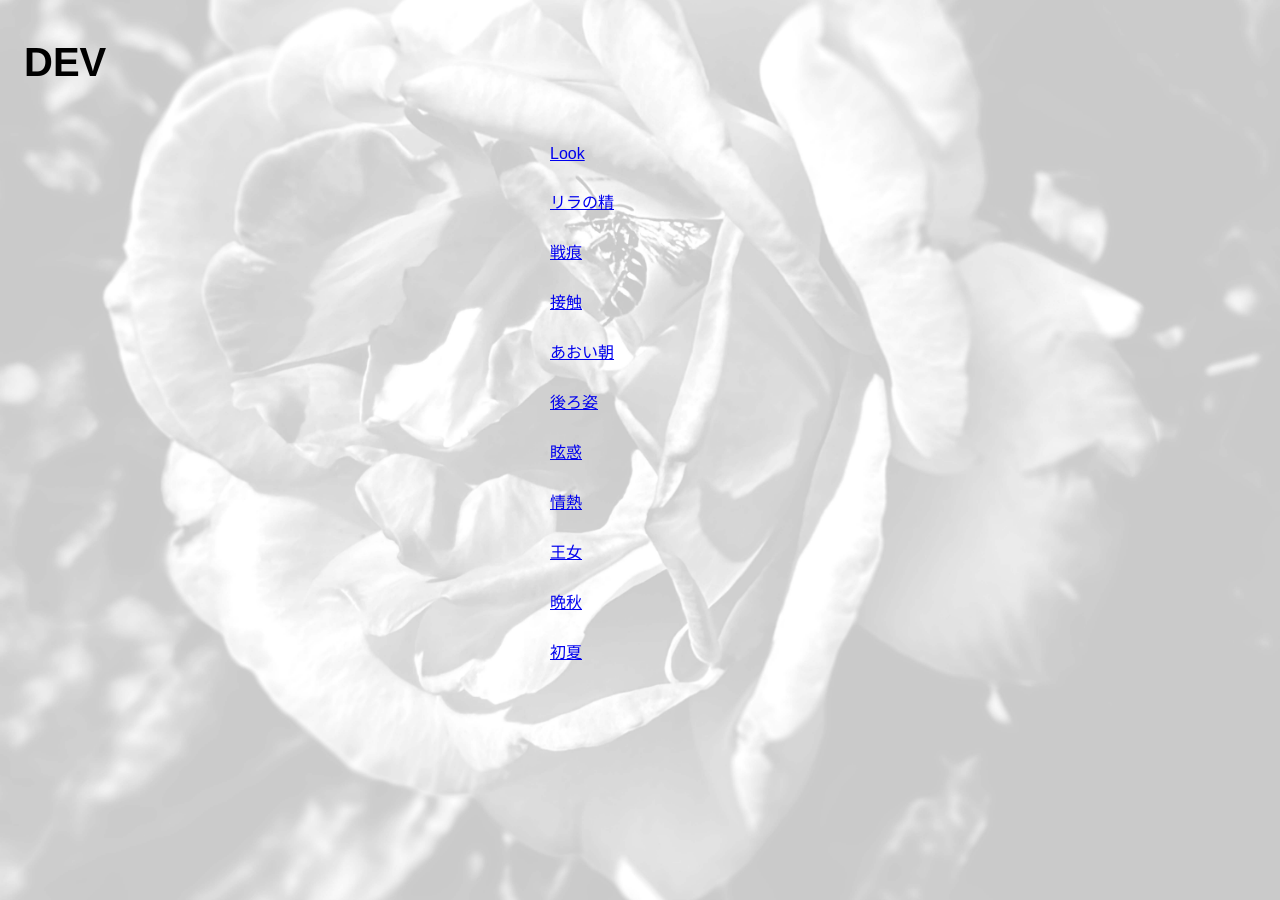
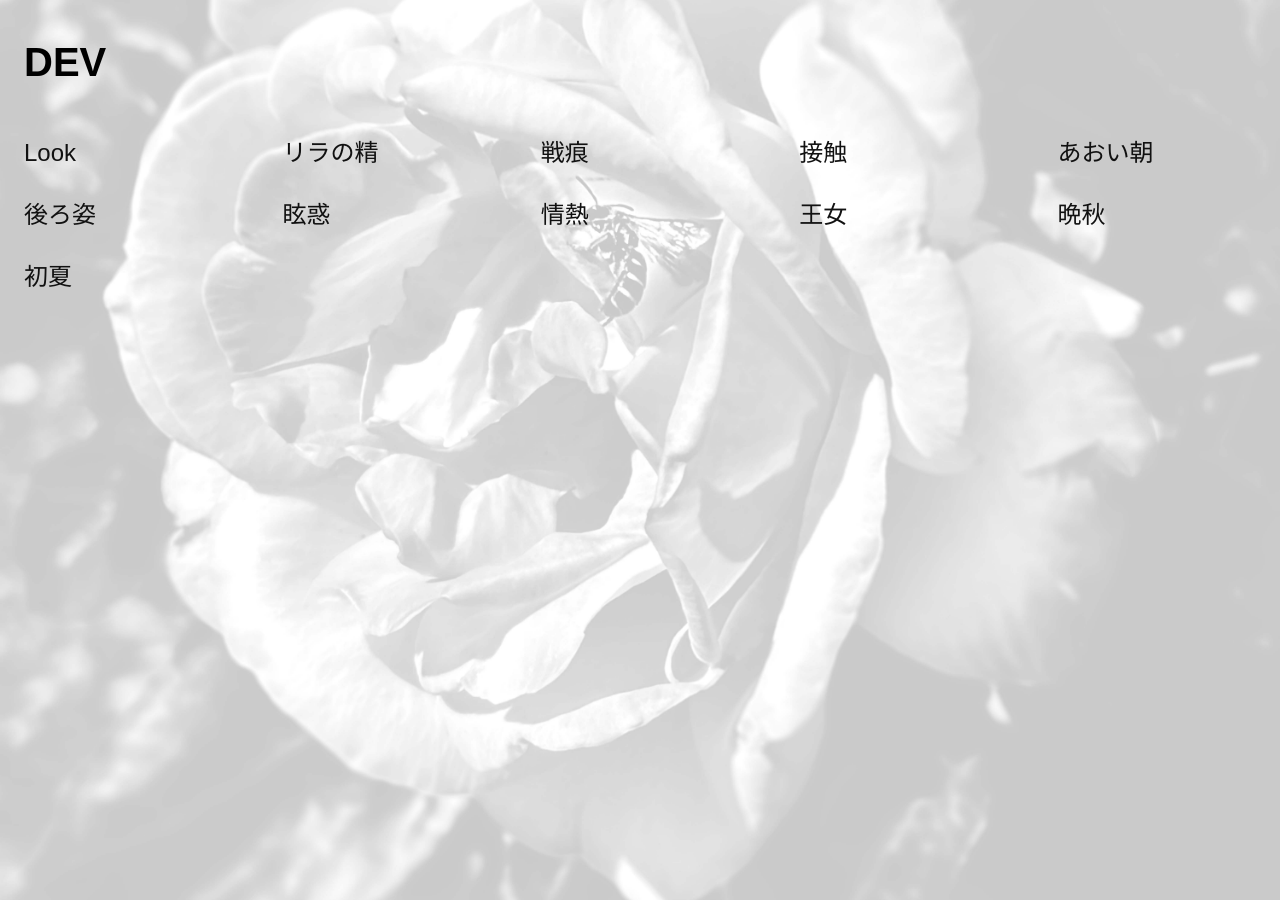
Before and after one commit to ohlucinda/gem-dtp, a Jekyll site: the page built from dev.html, in a window 1280 px wide. Built offline with Jekyll 4.4.1, drawn with Linux system fonts in a browser that asks for light colours; some web fonts are replaced.

Commit message:
Update dev.html

```diff
--- a/dev.html
+++ b/dev.html
@@ -56,27 +56,27 @@ gap: 26px;
 
 display: grid;
 
-grid-template-columns: repeat(auto-fit, 180px);
-
-justify-content: center;
-
-gap: 26px 60px;
-
-width: fit-content;
-
-margin: 60px auto 0;
-
-}
-
-.post-list {
-
-display: grid;
-
 grid-template-columns: repeat(auto-fit, minmax(180px, 1fr));
 
 gap: 26px 60px;
 
-padding: 0 120px;
+}
+
+.post-list a {
+
+font-size: 24px;
+
+text-decoration: none;
+
+color: #111;
+
+line-height: 1.5;
+
+}
+
+.post-list a:hover {
+
+opacity: 0.5;
 
 }
 
```
